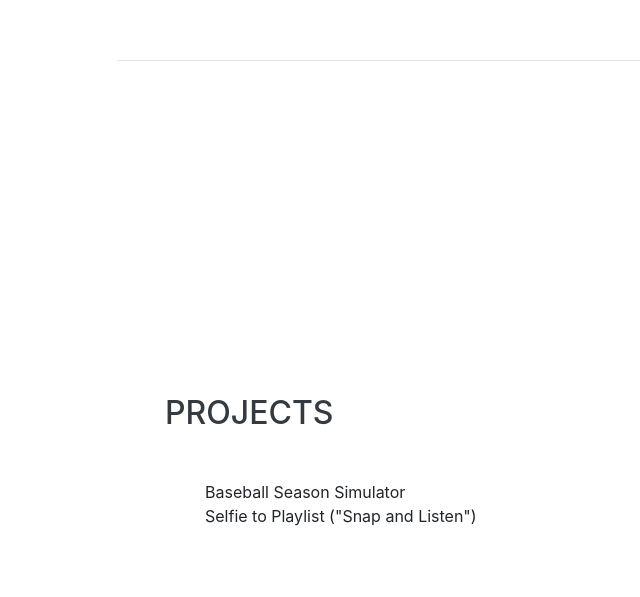
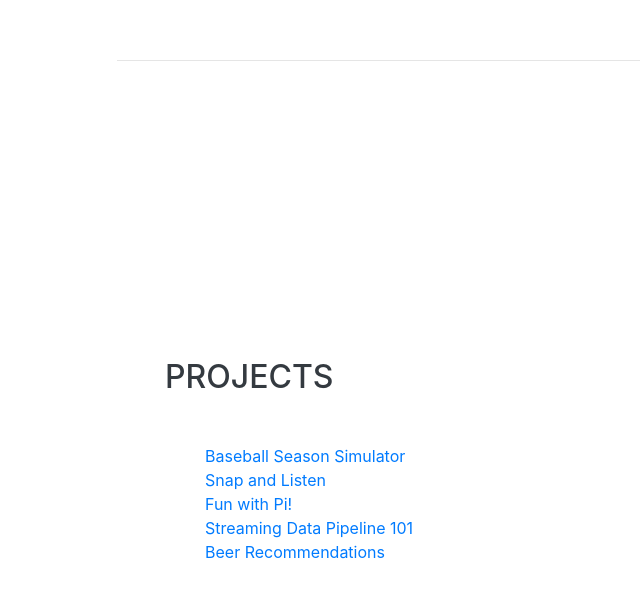
Before and after one commit to meirelon/my_website, a website with bundled scripts: page index.html in a window 1280 px wide. Shown: the part 3944-4541 px from the top of the page, without its empty margins (155-795 px from the left). Built offline with nearby package versions, Linux system fonts and the light colour scheme; a web font is replaced by a local one.

Commit message:
adding projects

```diff
--- a/index.html
+++ b/index.html
@@ -203,10 +203,24 @@
         <h2 class="mb-5">Projects</h2>
         <ul class="fa-ul mb-0">
           <li>
-            Baseball Season Simulator
+            <!-- 1 -->
+            <a href="https://github.com/meirelon/baseball-season-simulation" target="_blank">Baseball Season Simulator</a>
           </li>
           <li>
-            Selfie to Playlist ("Snap and Listen")
+            <!-- 2 -->
+            <a href="https://github.com/meirelon/snap-and-listen" target="_blank">Snap and Listen</a>
+          </li>
+          <li>
+            <!-- 3 -->
+            <a href="https://github.com/meirelon/pi" target="_blank">Fun with Pi!</a>
+          </li>
+          <li>
+            <!-- 4 -->
+            <a href="https://github.com/meirelon/streaming_data" target="_blank">Streaming Data Pipeline 101</a>
+          </li>
+          <li>
+            <!-- 5 -->
+            <a href="https://github.com/meirelon/beer-recommendations" target="_blank">Beer Recommendations</a>
           </li>
         </ul>
       </div>
```
